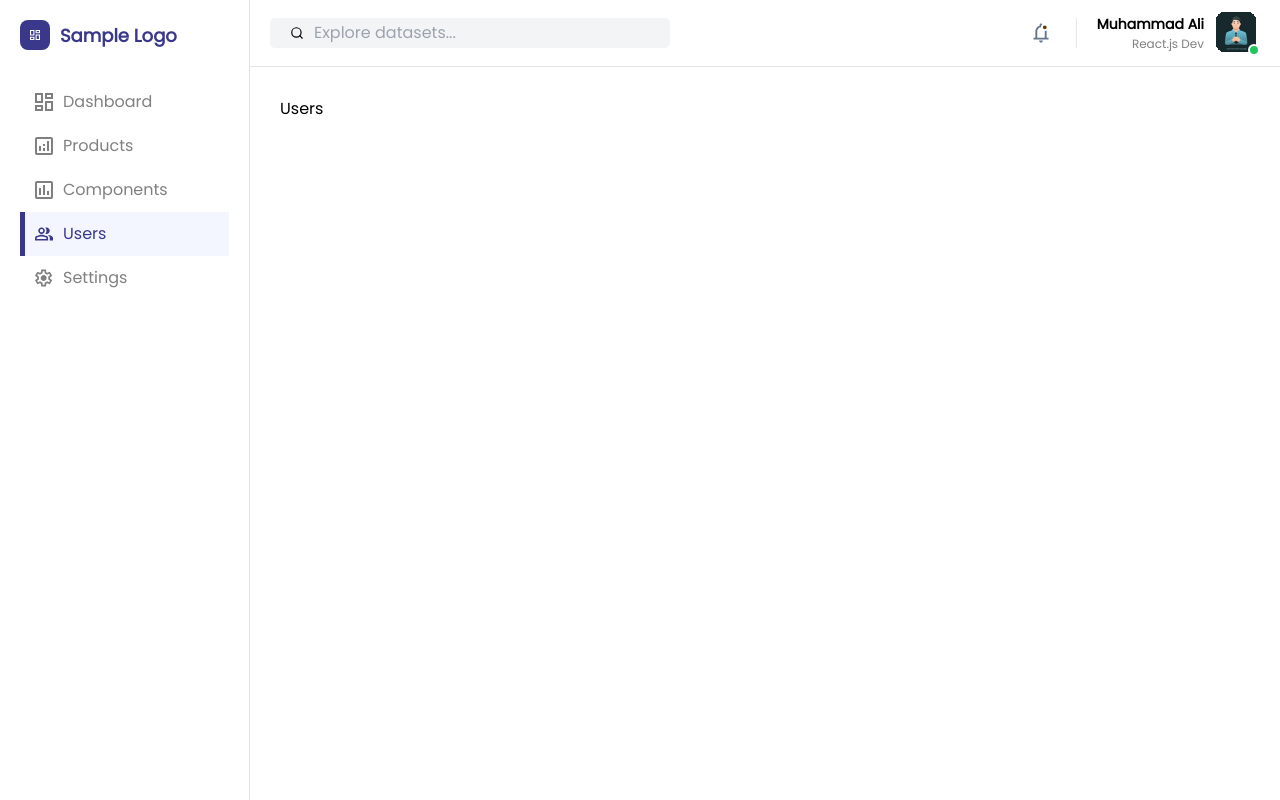
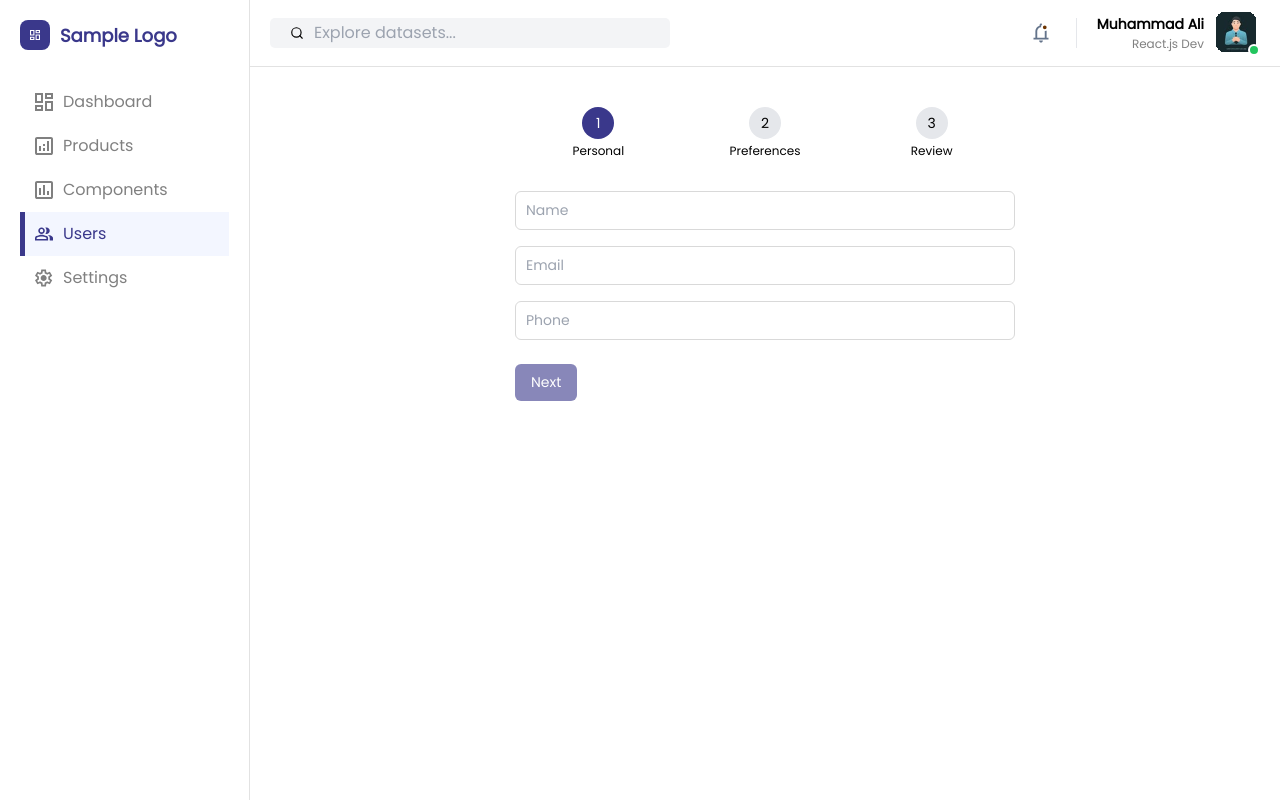
Before and after one commit to alisheeraz007/Ahya-task-01, a React (Vite) app: page /users in a window 1280 px wide. Built offline with nearby package versions, Linux system fonts and the light colour scheme.

Commit message:
injected task 2 in this project

```diff
--- a/src/pages/Users.jsx
+++ b/src/pages/Users.jsx
@@ -1,16 +1,272 @@
-import React from 'react'
+import React, { useState } from "react";
+import Button from "../components/Button";
+import Input from "../components/Input";
 
-function Users() {
+const tagOptions = ["Sports", "Music", "Tech", "Travel", "Food"];
+
+function Stepper({ current }) {
+  const steps = ["Personal", "Preferences", "Review"];
 
   return (
-    <main className='p-[30px]'>
-      <div className='flex justify-between items-end'>
-        <div>
-          <h1>Users</h1>
+    <div className="flex items-center justify-between mb-8">
+      {steps.map((step, i) => (
+        <div key={i} className="flex-1 text-center">
+          <div
+            className={`w-8 h-8 mx-auto rounded-full flex items-center justify-center text-sm
+                        ${i <= current ? "bg-[#3a388b] text-white" : "bg-gray-200"}`}
+          >
+            {i + 1}
+          </div>
+          <p className="text-xs mt-1">{step}</p>
         </div>
-      </div>
-    </main>
-  )
+      ))}
+    </div>
+  );
 }
 
-export default Users
+function Tag({ children, active, onClick }) {
+  return (
+    <button
+      onClick={onClick}
+      className={`px-3 py-1 rounded-full border text-sm m-1 transition
+            ${active ? "bg-[#3a388b] text-white border-[#3a388b]" : "bg-white"}`}
+    >
+      {children}
+    </button>
+  );
+}
+
+function Switch({ checked, onChange }) {
+  return (
+    <button
+      onClick={() => onChange(!checked)}
+      className={`w-12 h-6 flex items-center rounded-full p-1 transition
+            ${checked ? "bg-[#3a388b]" : "bg-gray-300"}`}
+    >
+      <div
+        className={`w-4 h-4 bg-white rounded-full transition
+                ${checked ? "ml-auto" : "ml-0"}`}
+      />
+    </button>
+  );
+}
+
+function Slider({ value, onChange }) {
+  return (
+    <input
+      type="range"
+      min="0"
+      max="100"
+      value={value[1]}
+      onChange={(e) => onChange([value[0], Number(e.target.value)])}
+      className="w-full"
+    />
+  );
+}
+
+export default function Users() {
+  const [current, setCurrent] = useState(0);
+  const [submitted, setSubmitted] = useState(false);
+
+  let [isLoading, setIsLoading] = useState(false)
+
+  const [form, setForm] = useState({
+    name: "",
+    email: "",
+    phone: "",
+    tags: [],
+    range: [20, 80],
+    notifications: false,
+  });
+
+  const [errors, setErrors] = useState({});
+
+  const validateField = (name, value) => {
+    let error = "";
+
+    if (name === "name" && !value.trim()) error = "Name is required";
+
+    if (name === "email") {
+      if (!value) error = "Email is required";
+      else if (!/^\S+@\S+\.\S+$/.test(value)) error = "Enter valid email";
+    }
+
+    if (name === "phone") {
+      if (!value) error = "Phone is required";
+      else if (!/^\d{10,15}$/.test(value)) error = "Invalid phone";
+    }
+
+    setErrors((prev) => ({ ...prev, [name]: error }));
+    return !error;
+  };
+
+  const isStepValid = () => {
+    if (current === 0) {
+      return (
+        form.name &&
+        form.email &&
+        form.phone &&
+        !errors.name &&
+        !errors.email &&
+        !errors.phone
+      );
+    }
+
+    if (current === 1) {
+      return form.tags.length > 0;
+    }
+
+    return true;
+  };
+
+  const handleChange = (field, value) => {
+    setForm((prev) => ({ ...prev, [field]: value }));
+  };
+
+  const next = () => {
+    if (isStepValid()) setCurrent((p) => p + 1);
+  };
+
+  const prev = () => setCurrent((p) => p - 1);
+
+  const handleSubmit = () => {
+    setIsLoading(true)
+    setTimeout(() => {
+      setIsLoading(false)
+      setSubmitted(true);
+    }, 1000)
+  };
+
+  if (submitted) {
+    return (
+      <div className="text-center mt-20">
+        <h2>✅ Success</h2>
+        <p>Onboarding complete</p>
+      </div>
+    );
+  }
+
+  return (
+    <div className="max-w-[500px] mx-auto mt-10">
+      <Stepper current={current} />
+
+      {current === 0 && (
+        <>
+          <Input
+            placeholder="Name"
+            value={form.name}
+            onChange={(e) => handleChange("name", e.target.value)}
+            onBlur={(e) => validateField("name", e.target.value)}
+            error={errors.name}
+          />
+
+          <Input
+            placeholder="Email"
+            value={form.email}
+            onChange={(e) => handleChange("email", e.target.value)}
+            onBlur={(e) => validateField("email", e.target.value)}
+            error={errors.email}
+          />
+
+          <Input
+            placeholder="Phone"
+            value={form.phone}
+            onChange={(e) => handleChange("phone", e.target.value)}
+            onBlur={(e) => validateField("phone", e.target.value)}
+            error={errors.phone}
+          />
+        </>
+      )}
+
+      {current === 1 && (
+        <>
+          <p className="mb-2">Select Interests:</p>
+
+          {tagOptions.map((tag) => (
+            <Tag
+              key={tag}
+              active={form.tags.includes(tag)}
+              onClick={() => {
+                const updated = form.tags.includes(tag)
+                  ? form.tags.filter((t) => t !== tag)
+                  : [...form.tags, tag];
+
+                handleChange("tags", updated);
+              }}
+            >
+              {tag}
+            </Tag>
+          ))}
+
+          {form.tags.length === 0 && (
+            <p className="text-red-500 text-sm mt-2">
+              Select at least one
+            </p>
+          )}
+
+          <div className="mt-4">
+            <p className="font-medium mb-2">Age</p>
+
+            <div className="flex items-center justify-between text-sm text-gray-500 mb-1">
+              <span>{form.range[1]} years</span>
+            </div>
+
+            <Slider
+              value={form.range}
+              onChange={(val) => handleChange("range", val)}
+            />
+
+            <div className="flex justify-between text-xs text-gray-400 mt-1">
+              <span>Min 0</span>
+              <span>Max 100</span>
+            </div>
+          </div>
+
+          <div className="mt-4 flex items-center gap-2">
+            <p>Notifications</p>
+            <Switch
+              checked={form.notifications}
+              onChange={(val) =>
+                handleChange("notifications", val)
+              }
+            />
+          </div>
+        </>
+      )}
+
+      {current === 2 && (
+        <div className="space-y-2">
+          <p><b>Name:</b> {form.name}</p>
+          <p><b>Email:</b> {form.email}</p>
+          <p><b>Phone:</b> {form.phone}</p>
+          <p><b>Tags:</b> {form.tags.join(", ")}</p>
+          <p><b>Range:</b> {form.range.join(" - ")}</p>
+          <p><b>Notifications:</b> {form.notifications ? "Yes" : "No"}</p>
+        </div>
+      )}
+
+      <div className="mt-6 flex gap-2">
+        {current > 0 && (
+          <Button variant="secondary" onClick={prev}>
+            Back
+          </Button>
+        )}
+
+        {current < 2 && (
+          <Button
+            onClick={next}
+            disabled={!isStepValid()}
+          >
+            Next
+          </Button>
+        )}
+
+        {current === 2 && (
+          <Button onClick={handleSubmit} loading={isLoading}>
+            Submit
+          </Button>
+        )}
+      </div>
+    </div>
+  );
+}
```
